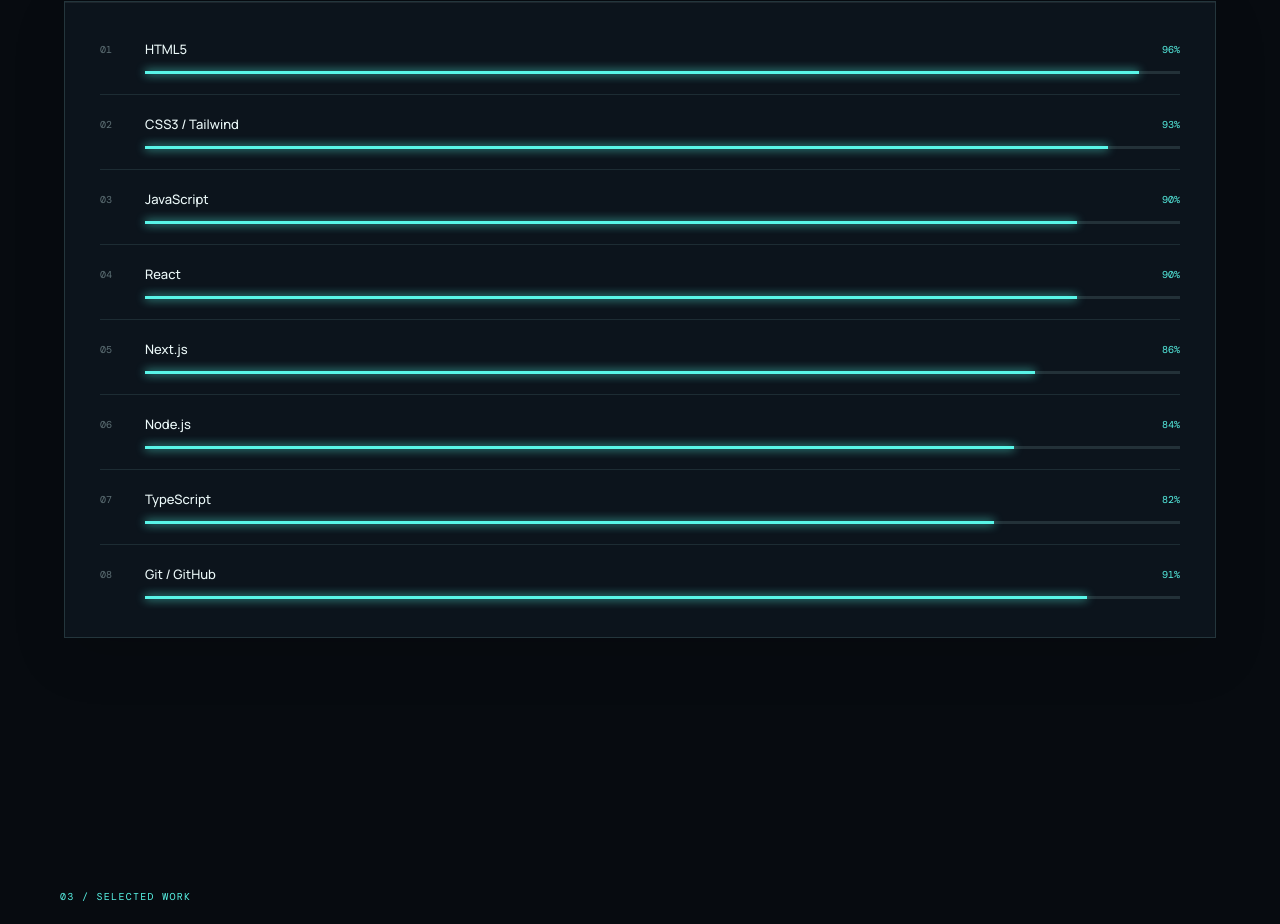
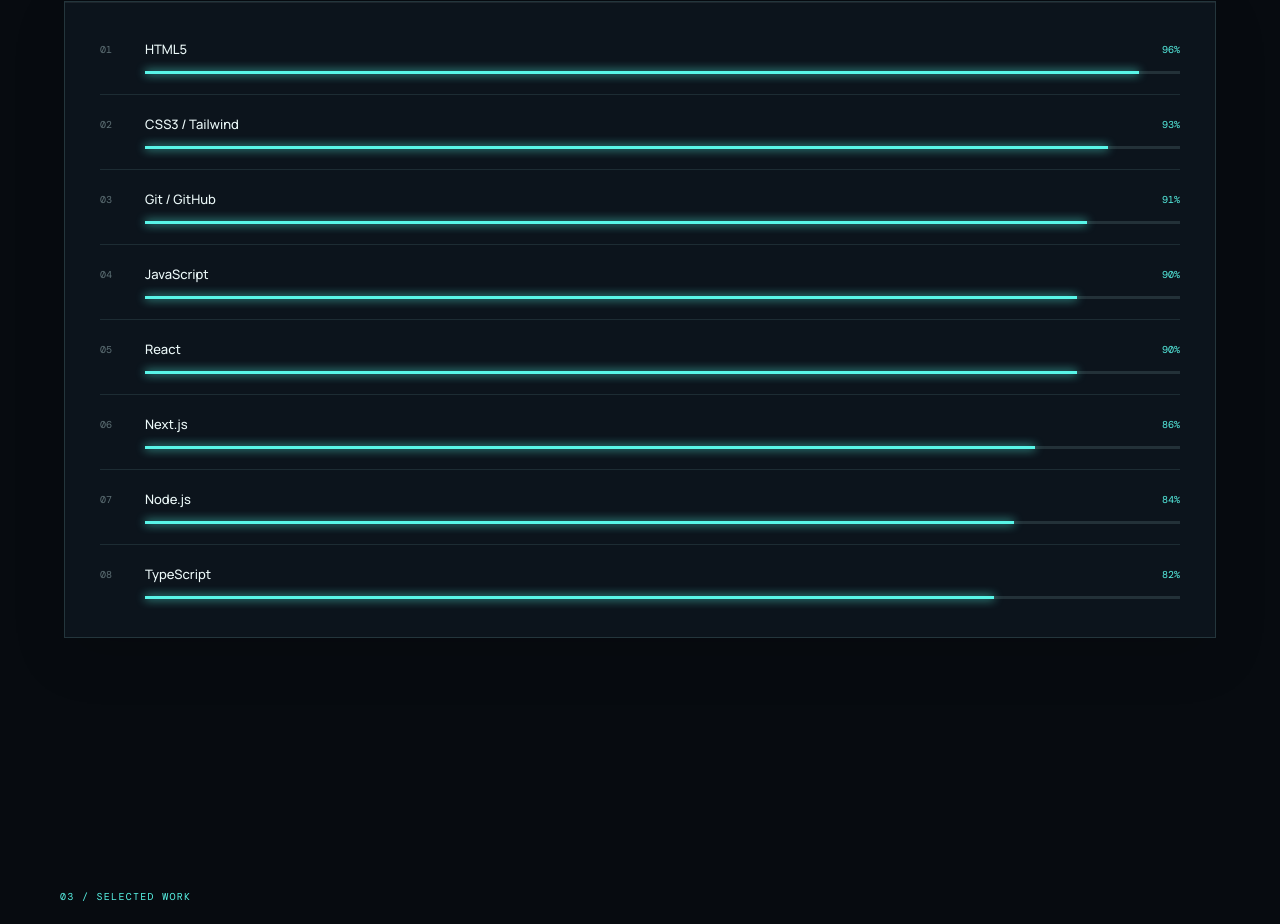
Before and after one commit to abdulllahbukhari888/abdullah-portfolio, a React (Vite) app: page / in a window 1280 px wide. Shown: the part 2192-3116 px from the top of the page. Built offline with nearby package versions, Linux system fonts and the light colour scheme.

Commit message:
Sort skills by proficiency

```diff
--- a/src/main.jsx
+++ b/src/main.jsx
@@ -7,7 +7,7 @@
 
 const nav = ['Home', 'About', 'Skills', 'Projects', 'Services', 'Contact'];
 const skills = [
-  ['HTML5', 96], ['CSS3 / Tailwind', 93], ['JavaScript', 90], ['React', 90], ['Next.js', 86], ['Node.js', 84], ['TypeScript', 82], ['Git / GitHub', 91]
+  ['HTML5', 96], ['CSS3 / Tailwind', 93], ['Git / GitHub', 91], ['JavaScript', 90], ['React', 90], ['Next.js', 86], ['Node.js', 84], ['TypeScript', 82]
 ];
 const projects = [
   { name: 'Aurelia Commerce', type: 'E-commerce platform', image: 'https://images.unsplash.com/photo-1556742049-0cfed4f6a45d?auto=format&fit=crop&w=1200&q=85', text: 'A refined shopping experience with real-time inventory, intuitive checkout and a headless storefront.', tags: ['Next.js', 'Stripe', 'PostgreSQL'] },
```
